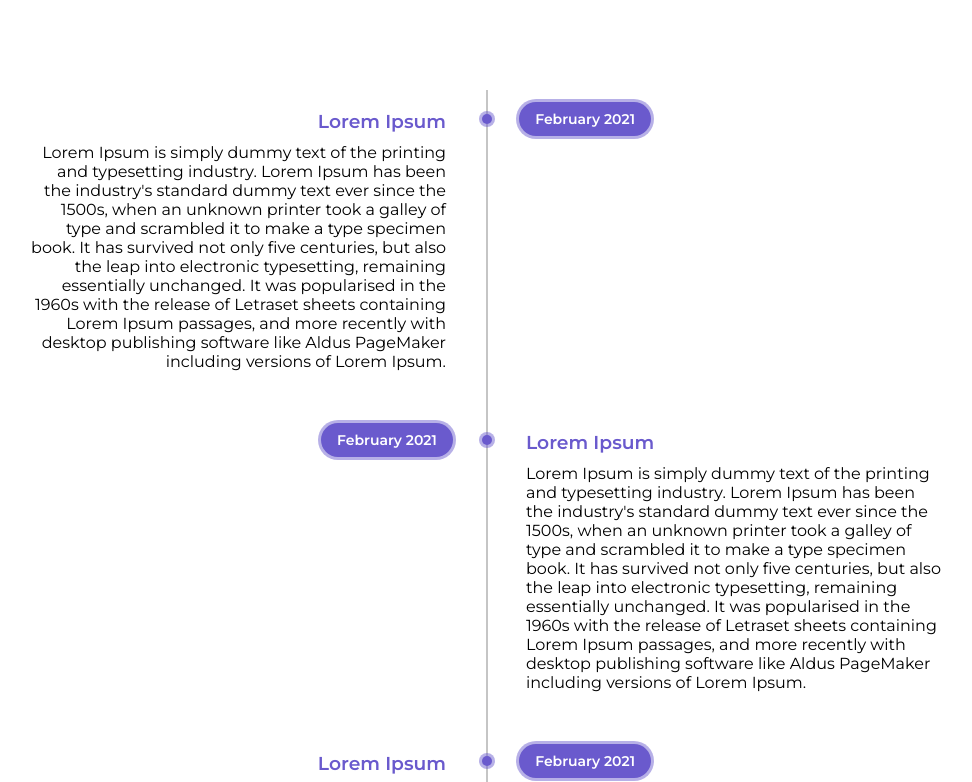
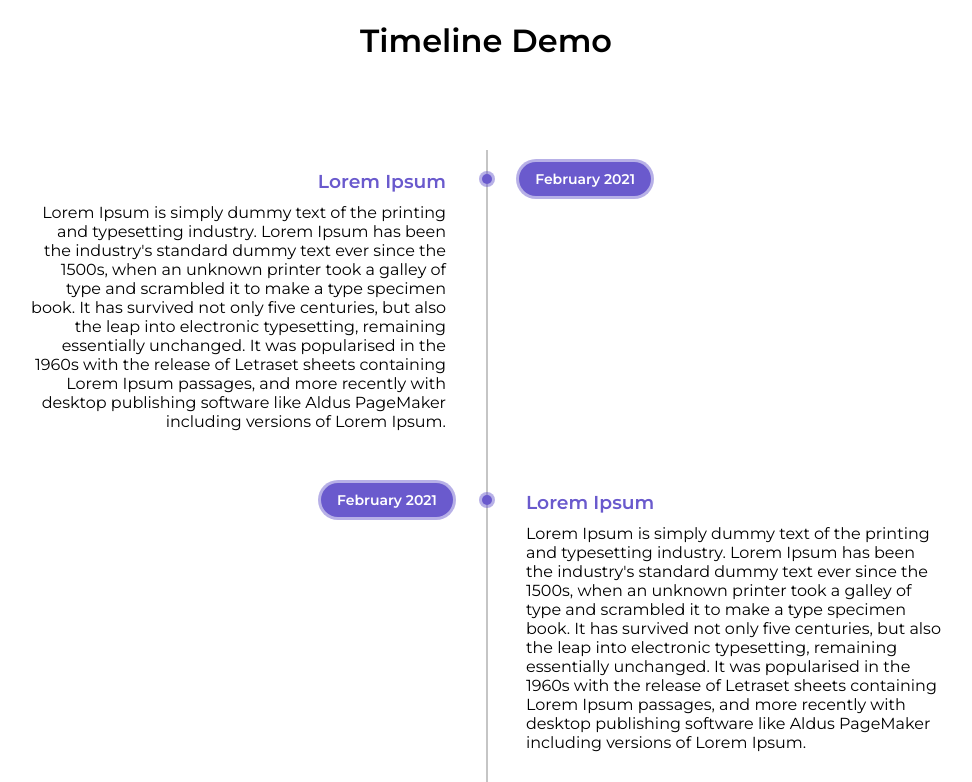
Before and after one commit to Gagandeep39/css-timeline, a plain HTML site: page index.html in a window 1280 px wide. Shown: the top 782 px of the page, without its empty margins (154-1126 px from the left). Drawn offline with Linux system fonts and the light colour scheme.

Commit message:
Added title

```diff
--- a/index.html
+++ b/index.html
@@ -8,6 +8,7 @@
     <title>Timeline View</title>
   </head>
   <body>
+    <h1>Timeline Demo</h1>
     <div class="timeline">
       <ul>
         <li>
--- a/style.css
+++ b/style.css
@@ -4,6 +4,10 @@ body {
   margin: 0;
   padding: 0;
   font-family: 'Montserrat', sans-serif;
+}
+h1 {
+  text-align: center;
+  margin-bottom: 0;
 }
 
 .timeline {
```
